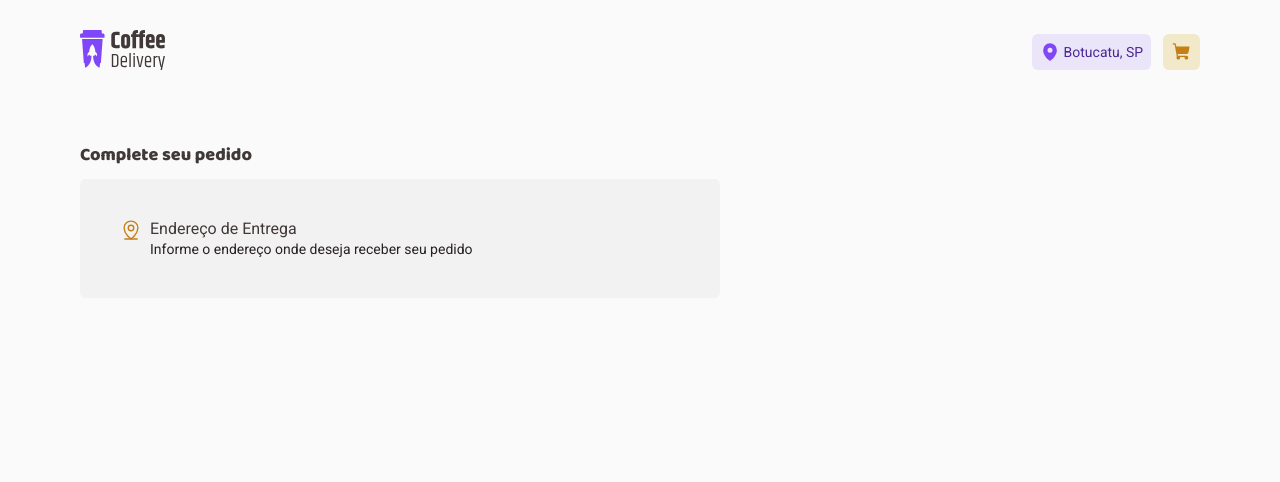
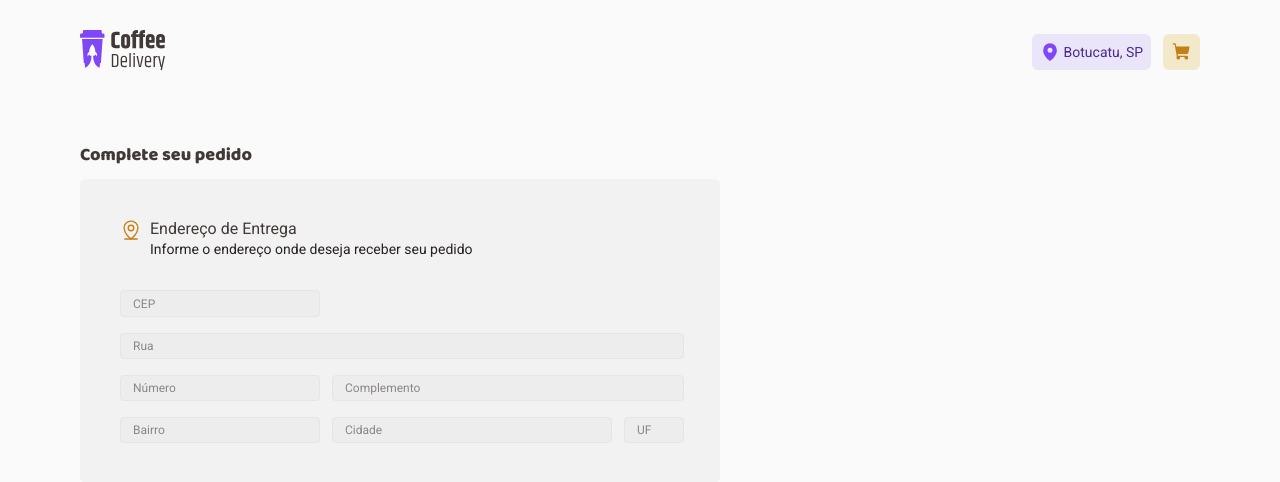
Before and after one commit to jerp86/desafio02-coffeeshop, a React (Vite) app: page /completeOrder in a window 1280 px wide. Shown: the top 482 px of the page. Built offline with nearby package versions, Linux system fonts and the light colour scheme.

Commit message:
add AddressForm

```diff
--- a/src/pages/CompleteOrder/components/CompleteOrderForm/index.tsx
+++ b/src/pages/CompleteOrder/components/CompleteOrderForm/index.tsx
@@ -2,6 +2,7 @@ import { MapPinLine } from 'phosphor-react'
 import { useTheme } from 'styled-components'
 import { TitleText } from '../../../../components'
 import { SectionTitle } from '../SectionTitle'
+import { AddressForm } from './AddressForm'
 import { CompleteOrderFormContainer, FormSectionContainer } from './styles'
 
 export const CompleteOrderForm = () => {
@@ -19,6 +20,8 @@ export const CompleteOrderForm = () => {
           subtitle="Informe o endereço onde deseja receber seu pedido"
           icon={<MapPinLine size={22} color={colors['yellow-dark']} />}
         />
+
+        <AddressForm />
       </FormSectionContainer>
     </CompleteOrderFormContainer>
   )
```
